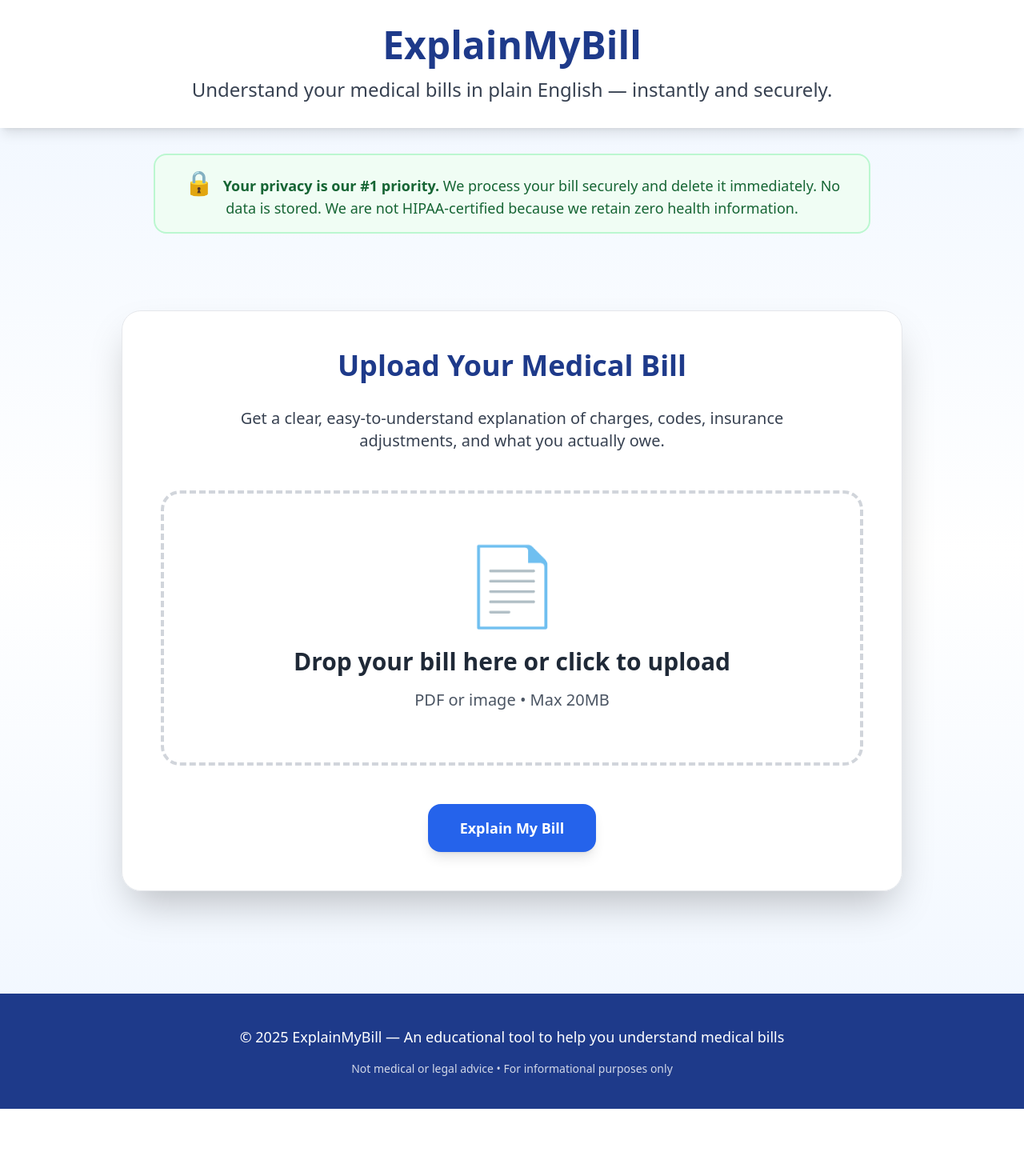
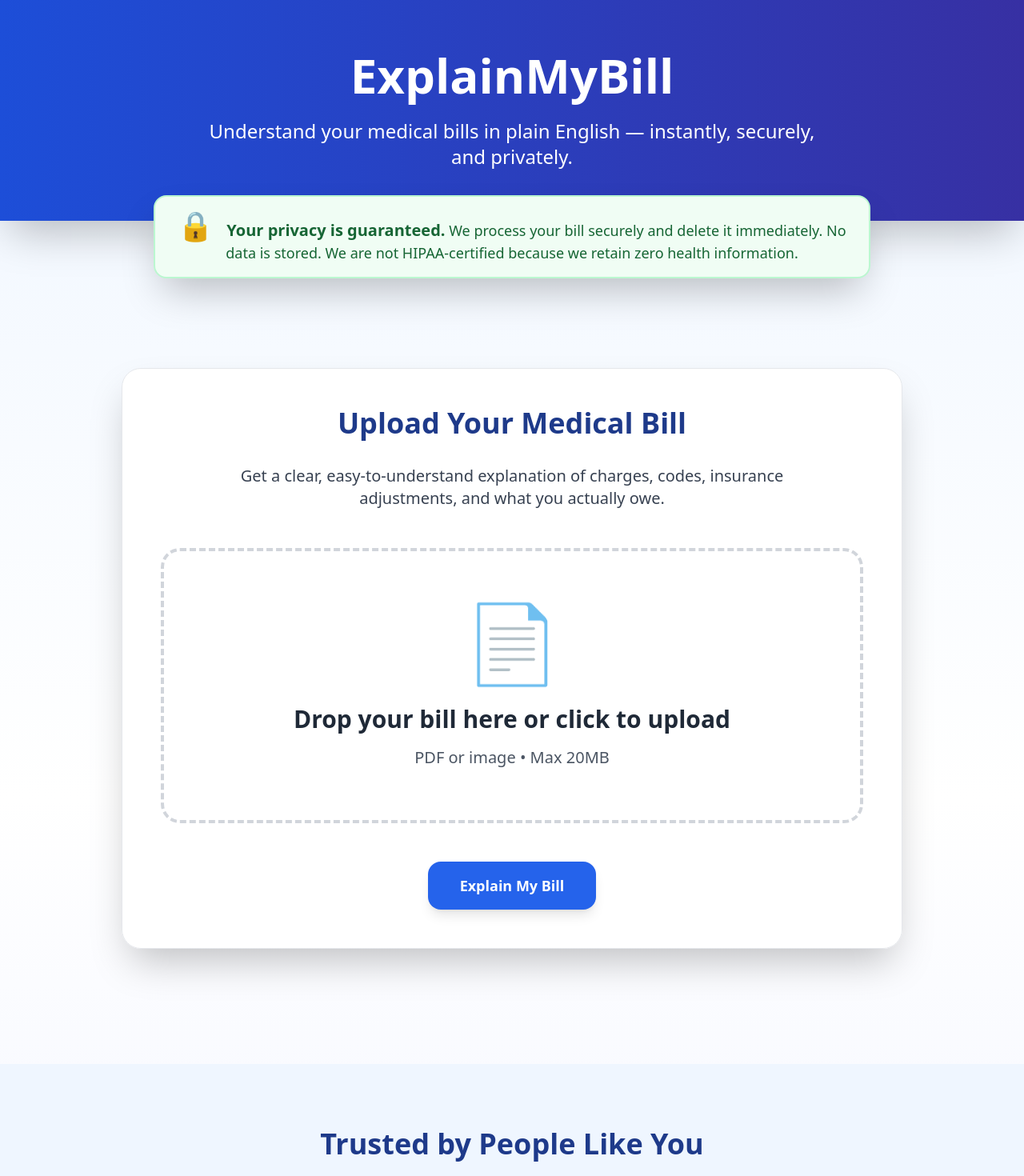
Before and after one commit to kevin-phan-25/explain-my-bill-frontend, a React (Create React App) app in the folder frontend/: page / in a window 1280 px wide. Shown: the top 1470 px of the page at 80% size. Before the commit the page ends 1386 px from the top, so only its background shows below. Built offline with nearby package versions, Linux system fonts and the light colour scheme.

Commit message:
Update App.js

```diff
--- a/frontend/src/App.js
+++ b/frontend/src/App.js
@@ -4,8 +4,9 @@ import BillUploader from './components/BillUploader';
 import ExplanationCard from './components/ExplanationCard';
 import UpgradeModal from './components/UpgradeModal';
 import Loader from './components/Loader';
+import Testimonials from './components/Testimonials';
 
-const stripePromise = loadStripe('pk_live_YourPublishableKey'); // Replace when live
+const stripePromise = loadStripe('pk_live_YourKey'); // Replace when live
 
 function App() {
   const [result, setResult] = useState(null);
@@ -18,28 +19,28 @@ function App() {
   };
 
   return (
-    <div className="min-h-screen bg-gradient-to-b from-blue-50 via-white to-blue-50">
+    <div className="min-h-screen bg-gradient-to-b from-blue-50 via-white to-indigo-50">
       {/* Header */}
-      <header className="bg-white shadow-lg">
-        <div className="container mx-auto px-6 py-8 text-center">
-          <h1 className="text-5xl font-bold text-blue-900 mb-4">ExplainMyBill</h1>
-          <p className="text-2xl text-gray-700 font-medium">
-            Understand your medical bills in plain English — instantly and securely.
+      <header className="bg-gradient-to-r from-blue-700 to-indigo-800 text-white py-16 shadow-2xl">
+        <div className="container mx-auto px-6 text-center">
+          <h1 className="text-6xl font-bold mb-6">ExplainMyBill</h1>
+          <p className="text-2xl font-light max-w-3xl mx-auto">
+            Understand your medical bills in plain English — instantly, securely, and privately.
           </p>
         </div>
       </header>
 
       {/* Privacy Badge */}
-      <div className="container mx-auto px-6 mt-8">
-        <div className="privacy-badge text-center max-w-4xl mx-auto">
-          <span className="text-3xl mr-3">🔒</span>
-          <strong>Your privacy is our #1 priority.</strong> We process your bill securely and delete it immediately.
+      <div className="container mx-auto px-6 -mt-8 relative z-10">
+        <div className="privacy-badge text-center max-w-4xl mx-auto shadow-2xl">
+          <span className="text-4xl mr-4">🔒</span>
+          <strong className="text-xl">Your privacy is guaranteed.</strong> We process your bill securely and delete it immediately.
           No data is stored. We are not HIPAA-certified because we retain zero health information.
         </div>
       </div>
 
       {/* Main Content */}
-      <div className="container mx-auto px-6 py-12 max-w-5xl">
+      <div className="container mx-auto px-6 py-16 max-w-5xl">
         {!result ? (
           <BillUploader onResult={handleResult} onLoading={setLoading} />
         ) : (
@@ -53,11 +54,16 @@ function App() {
         )}
       </div>
 
+      {/* Testimonials Section */}
+      <Testimonials />
+
       {/* Footer */}
-      <footer className="bg-blue-900 text-white py-10 mt-20">
+      <footer className="bg-blue-900 text-white py-12">
         <div className="container mx-auto px-6 text-center">
-          <p className="text-lg mb-4">© 2025 ExplainMyBill — An educational tool to help you understand medical bills</p>
-          <p className="text-sm opacity-80">Not medical or legal advice • For informational purposes only</p>
+          <p className="text-xl mb-4">© 2025 ExplainMyBill</p>
+          <p className="text-sm opacity-80">
+            Educational tool only • Not medical or legal advice • For informational purposes
+          </p>
         </div>
       </footer>
     </div>
```
